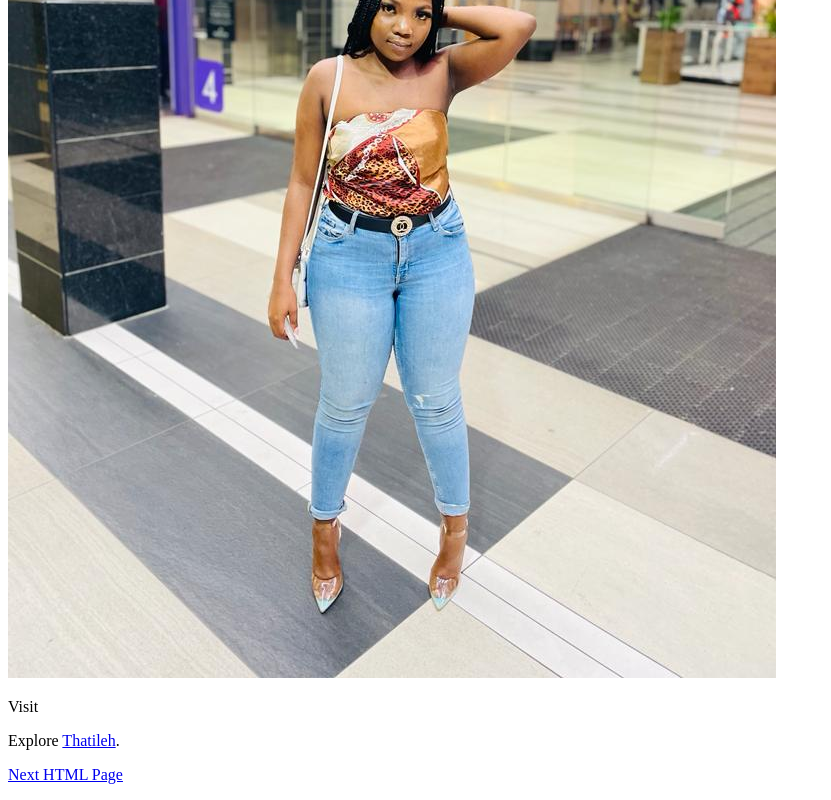
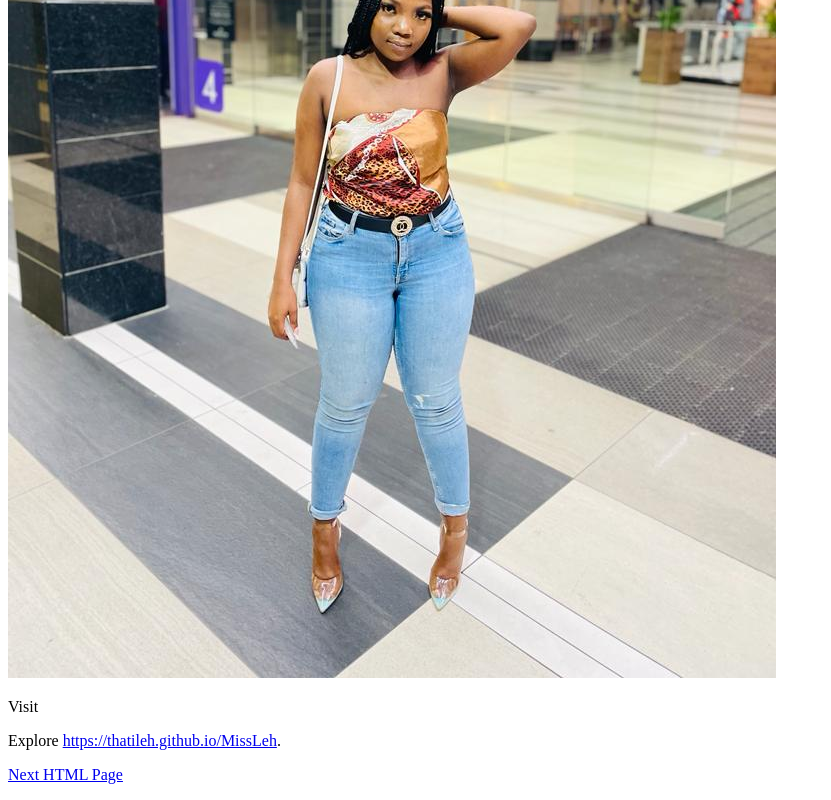
Before and after one commit to ThatiLeh/MissLeh, a plain HTML site: page index.html in a window 1280 px wide. Shown: the part 507-1307 px from the top of the page, without its empty margins (0-831 px from the left). Drawn offline with Linux system fonts and the light colour scheme.

Commit message:
Update index.html

```diff
--- a/index.html
+++ b/index.html
@@ -15,7 +15,7 @@
     <img src="62ee1731-47cc-467d-a554-8466943f32d1.jpeg" alt="Thati Lehoko">
 
 
-    <p>Visit <p>Explore <a href="https://thatileh.github.io/MissLeh/" target="_blank">Thatileh</a>.</p>
+    <p>Visit <p>Explore <a href="https://thatileh.github.io/MissLeh/" target="_blank">https://thatileh.github.io/MissLeh</a>.</p>
 
     <p><a href="second.html">Next HTML Page</a></p>
 
```
